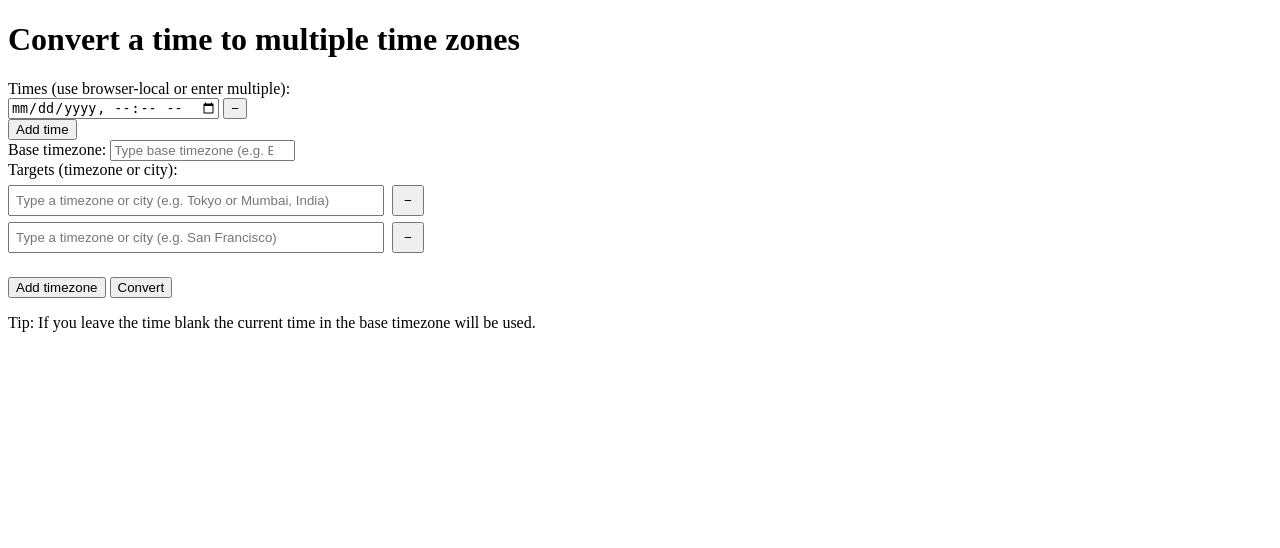
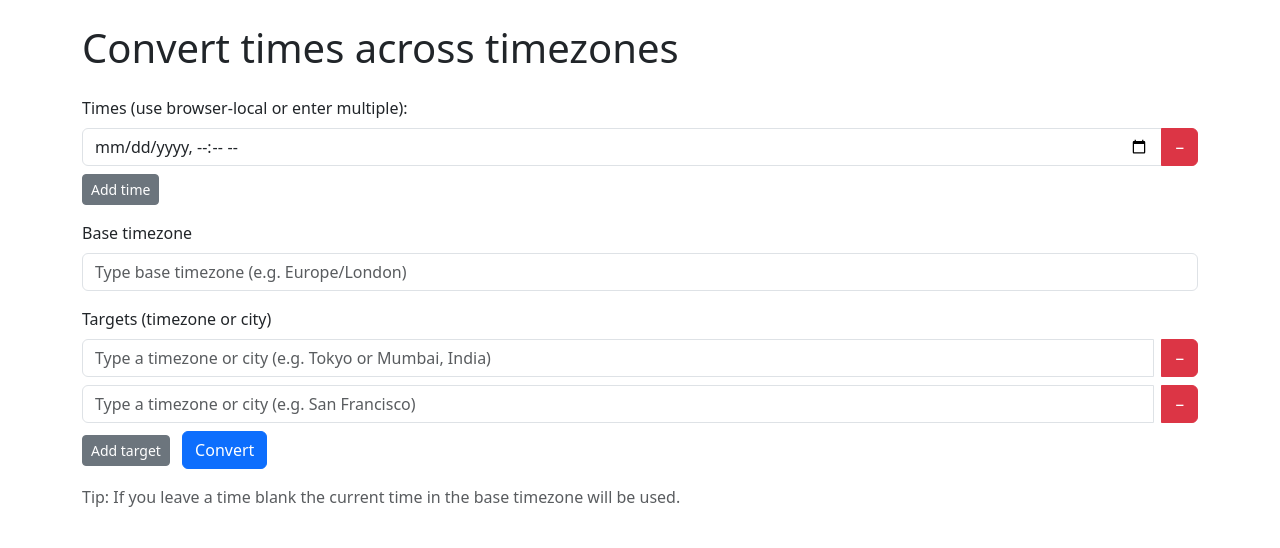
Before and after one commit to thedataincubator/timezones, a Flask app: page / in a window 1280 px wide. Shown: the top 548 px of the page. Run offline with Flask 2, Linux system fonts and the light colour scheme.

Commit message:
Now using bootstrap template

```diff
--- a/timezones/templates/index.html
+++ b/timezones/templates/index.html
@@ -2,33 +2,40 @@
 <html>
   <head>
     <meta charset="utf-8">
+    <meta name="viewport" content="width=device-width, initial-scale=1">
     <title>Timezones Converter</title>
+    <link href="https://cdn.jsdelivr.net/npm/bootstrap@5.3.2/dist/css/bootstrap.min.css" rel="stylesheet">
   </head>
   <body>
-    <h1>Convert a time to multiple time zones</h1>
+    <div class="container py-4">
+      <h1 class="mb-4">Convert times across timezones</h1>
       <form method="post">
-      <label for="times">Times (use browser-local or enter multiple):</label>
+        <div class="mb-3">
+          <label for="times" class="form-label">Times (use browser-local or enter multiple):</label>
           <div id="times-container">
-          <div class="time-row">
-            <input type="datetime-local" name="times" class="time-input">
-            <button type="button" class="remove-time" onclick="removeTime(this)">−</button>
+            <div class="time-row input-group mb-2">
+              <input type="datetime-local" name="times" class="form-control time-input">
+              <button type="button" class="btn btn-danger" onclick="removeTime(this)">−</button>
             </div>
           </div>
-        <button type="button" id="add-time">Add time</button>
-      <br/>
-      <label for="base_tz">Base timezone:</label>
-      <input list="tz-list" id="base_tz" name="base_tz" placeholder="Type base timezone (e.g. Europe/London)">
-      <br/>
-      <label for="targets">Targets (timezone or city):</label>
-        <br/>
+          <button type="button" id="add-time" class="btn btn-sm btn-secondary">Add time</button>
+        </div>
+
+        <div class="mb-3">
+          <label for="base_tz" class="form-label">Base timezone</label>
+          <input list="tz-list" id="base_tz" name="base_tz" class="form-control" placeholder="Type base timezone (e.g. Europe/London)">
+        </div>
+
+        <div class="mb-3">
+          <label for="targets" class="form-label">Targets (timezone or city)</label>
           <div id="zones-container">
-          <div class="zone-row">
-            <input list="tz-list" name="targets" class="zone-input" placeholder="Type a timezone or city (e.g. Tokyo or Mumbai, India)">
-            <button type="button" class="remove-zone" onclick="removeZone(this)">−</button>
+            <div class="zone-row input-group mb-2">
+              <input list="tz-list" name="targets" class="form-control zone-input" placeholder="Type a timezone or city (e.g. Tokyo or Mumbai, India)">
+              <button type="button" class="btn btn-danger" onclick="removeZone(this)">−</button>
             </div>
-          <div class="zone-row">
-            <input list="tz-list" name="targets" class="zone-input" placeholder="Type a timezone or city (e.g. San Francisco)">
-            <button type="button" class="remove-zone" onclick="removeZone(this)">−</button>
+            <div class="zone-row input-group mb-2">
+              <input list="tz-list" name="targets" class="form-control zone-input" placeholder="Type a timezone or city (e.g. San Francisco)">
+              <button type="button" class="btn btn-danger" onclick="removeZone(this)">−</button>
             </div>
           </div>
           <datalist id="tz-list">
@@ -36,28 +43,37 @@
               <option value="{{ tz }}"></option>
             {% endfor %}
           </datalist>
-        <br/>
-        <button type="button" id="add-zone">Add timezone</button>
-        <button type="submit">Convert</button>
+          <div class="mt-2">
+            <button type="button" id="add-zone" class="btn btn-sm btn-secondary me-2">Add target</button>
+            <button type="submit" class="btn btn-primary">Convert</button>
+          </div>
+        </div>
+
+        <p class="text-muted">Tip: If you leave a time blank the current time in the base timezone will be used.</p>
+
       </form>
-    <p>Tip: If you leave the time blank the current time in the base timezone will be used.</p>
 
     <style>
-      .zone-row { margin: 6px 0; display: flex; gap: 8px; align-items: center; }
-      .zone-input { width: 360px; padding: 6px; }
-      .remove-zone { padding: 6px 10px; }
+      .zone-row { display: flex; gap: 8px; align-items: center; }
+      /* make inputs flexible but let input-group control sizing */
+      .zone-input, .time-input { width: auto; min-width: 0; }
+      .input-group .form-control { flex: 1 1 auto; width: auto; }
+      .input-group .btn { flex: 0 0 auto; }
+      /* ensure buttons stay vertically centered and not wrap */
+      .input-group { display: flex; align-items: center; }
     </style>
 
+    <script src="https://cdn.jsdelivr.net/npm/bootstrap@5.3.2/dist/js/bootstrap.bundle.min.js"></script>
     <script>
       // time inputs add/remove
       const addTimeBtn = document.getElementById('add-time');
       addTimeBtn && addTimeBtn.addEventListener('click', () => {
         const container = document.getElementById('times-container');
         const row = document.createElement('div');
-        row.className = 'time-row';
+        row.className = 'time-row input-group mb-2';
         row.innerHTML = `
-          <input type="datetime-local" name="times" class="time-input">
-          <button type="button" class="remove-time" onclick="removeTime(this)">−</button>
+          <input type="datetime-local" name="times" class="form-control time-input">
+          <button type="button" class="btn btn-danger" onclick="removeTime(this)">−</button>
         `;
         container.appendChild(row);
       });
@@ -75,10 +91,10 @@
       addBtn && addBtn.addEventListener('click', () => {
         const container = document.getElementById('zones-container');
         const row = document.createElement('div');
-        row.className = 'zone-row';
+        row.className = 'zone-row input-group mb-2';
         row.innerHTML = `
-          <input list="tz-list" name="targets" class="zone-input" placeholder="Type a timezone or city">
-          <button type="button" class="remove-zone" onclick="removeZone(this)">−</button>
+          <input list="tz-list" name="targets" class="form-control zone-input" placeholder="Type a timezone or city">
+          <button type="button" class="btn btn-danger" onclick="removeZone(this)">−</button>
         `;
         container.appendChild(row);
       });
```
Also changed, not shown: timezones/templates/results.html (+15 -2 lines). Lines whose indentation alone changed are shown as unchanged.
